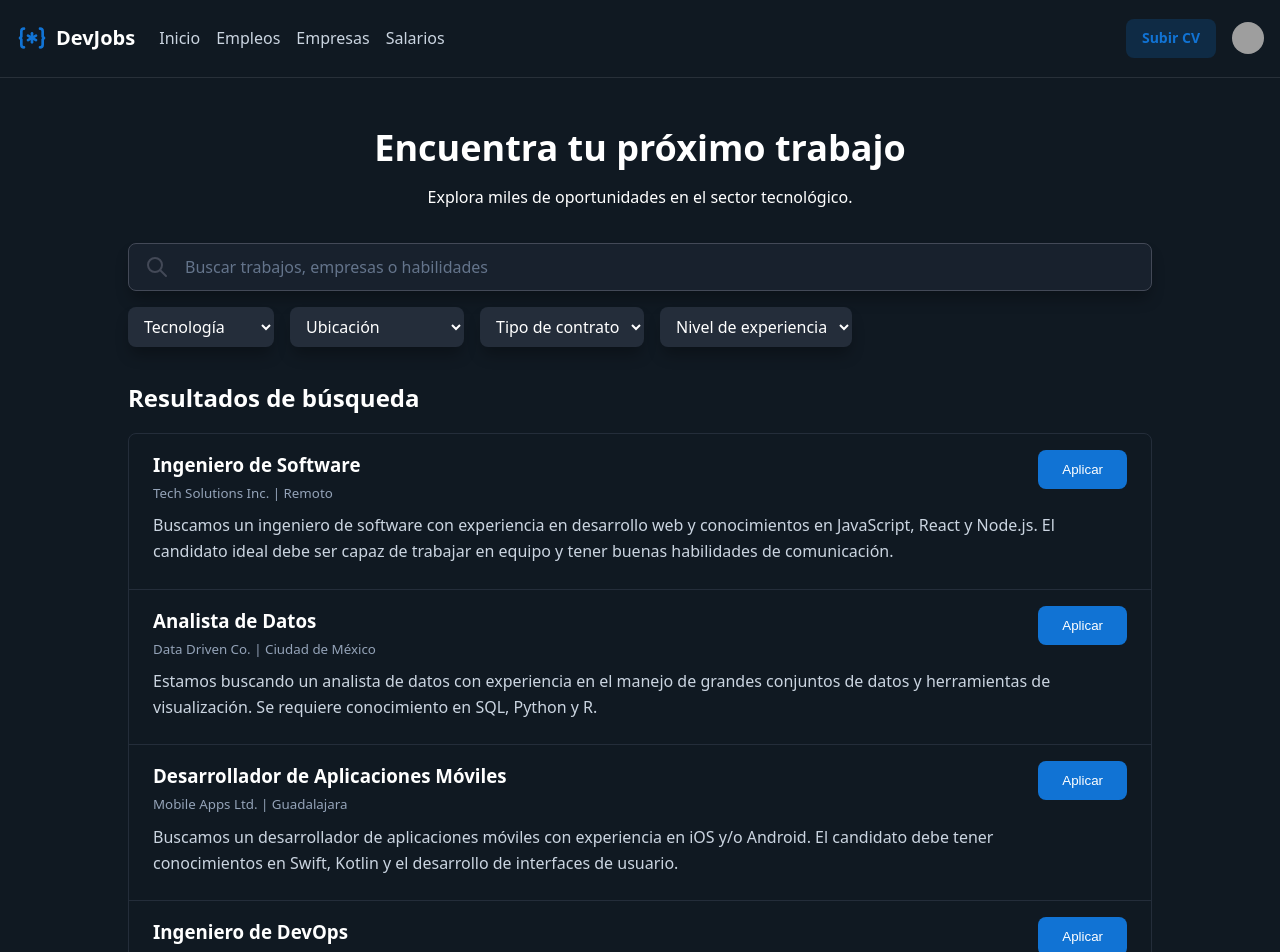
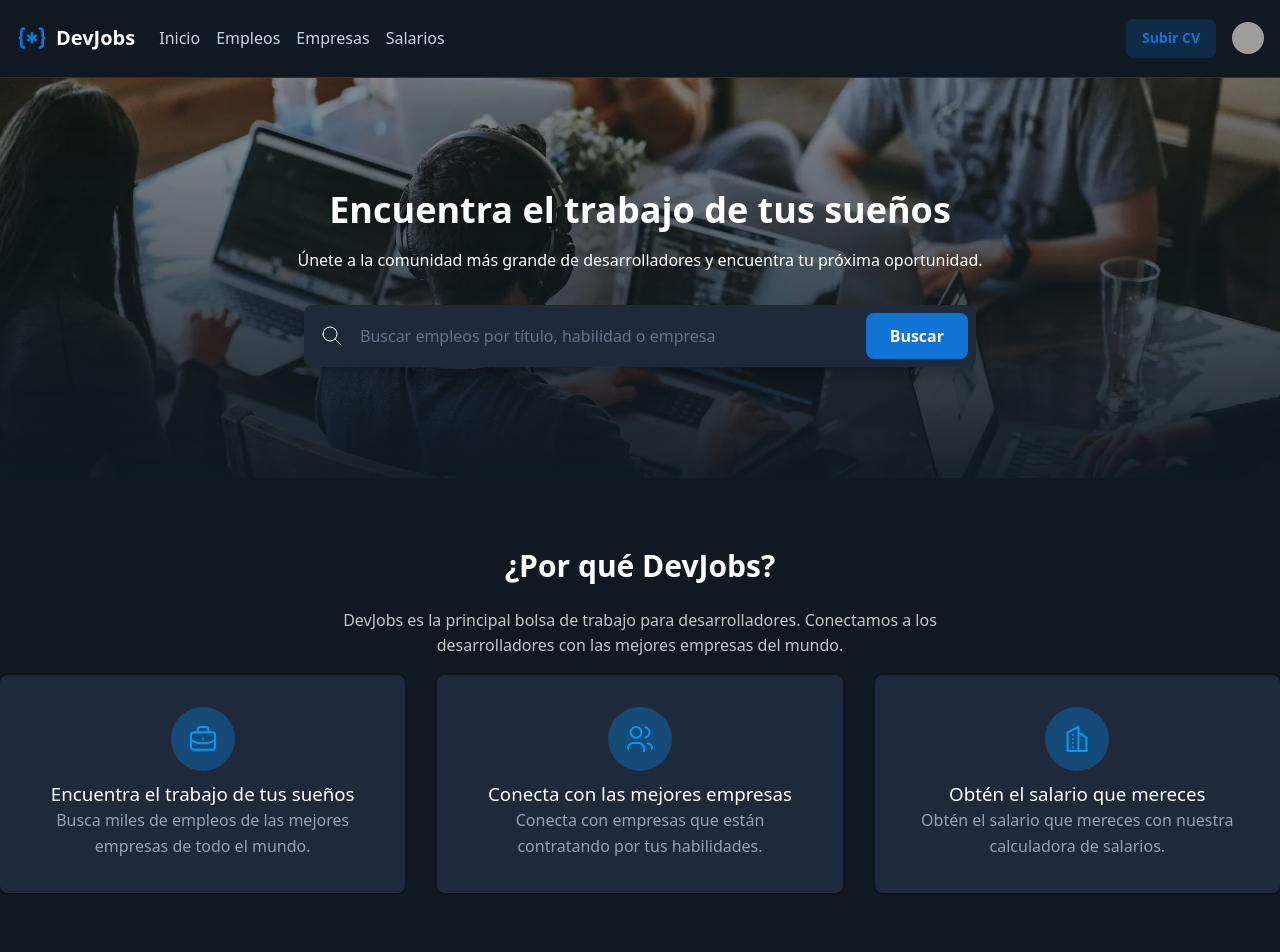
Before and after one commit to Qv1ko/jscamp-2025, a React (Vite) app in the folder 02-react/: page / in a window 1280 px wide. Shown: the top 952 px of the page. Built offline with nearby package versions, Linux system fonts and the light colour scheme; grey boxes are pictures that could not be loaded.

Commit message:
feat: basic routing

```diff
--- a/02-react/src/App.jsx
+++ b/02-react/src/App.jsx
@@ -1,90 +1,26 @@
-import { useState } from "react";
 import { Header } from "./components/Header.jsx";
-import { JobListing } from "./components/JobListing.jsx";
-import { Pagination } from "./components/Pagination.jsx";
-import { SearchFormSection } from "./components/SearchFormSection.jsx";
+import { Footer } from "./components/Footer.jsx";
 
-import jobsData from "./assets/data.json";
-
-const RESULTS_PER_PAGE = 5;
+import { HomePage } from "./pages/Home.jsx";
+import { SearchPage } from "./pages/Search.jsx";
+import { NotFoundPage } from "./pages/404.jsx";
 
 function App() {
-  const [filters, setFilters] = useState({
-    technology: "",
-    location: "",
-    contract: "",
-    experience: "",
-  });
-  const [textToFilter, setTextToFilter] = useState("");
-  const [currentPage, setCurrentPage] = useState(1);
+  const currentPath = window.location.pathname;
 
-  const jobsFilteredByFilters = jobsData.filter((job) => {
-    return (
-      (filters.technology === "" ||
-        job.data.technologies.some((item) => item === filters.technology)) &&
-      (filters.location === "" || job.data.modality === filters.location) &&
-      (filters.contract === "" || job.data.contract === filters.contract) &&
-      (filters.experience === "" || job.data.experience === filters.experience)
-    );
-  });
+  let page = <NotFoundPage />;
 
-  const jobsWithTextFilter =
-    textToFilter === ""
-      ? jobsFilteredByFilters
-      : jobsFilteredByFilters.filter((job) => {
-          return job.title.toLowerCase().includes(textToFilter.toLowerCase());
-        });
-
-  const totalPages = Math.ceil(jobsWithTextFilter.length / RESULTS_PER_PAGE);
-
-  const pagedResults = jobsWithTextFilter.slice(
-    (currentPage - 1) * RESULTS_PER_PAGE,
-    currentPage * RESULTS_PER_PAGE
-  );
-
-  const handlePageChange = (page) => {
-    setCurrentPage(page);
-  };
-
-  const handleSearch = (filters) => {
-    setFilters(filters);
-    setCurrentPage(1);
-  };
-
-  const handleTextFilter = (newTextToFilter) => {
-    setTextToFilter(newTextToFilter);
-    setCurrentPage(1);
-  };
+  if (currentPath === "/") {
+    page = <HomePage />;
+  } else if (currentPath === "/search") {
+    page = <SearchPage />;
+  }
 
   return (
     <>
       <Header />
-
-      <main>
-        <section className="search-section">
-          <header>
-            <h1>Encuentra tu próximo trabajo</h1>
-            <p>Explora miles de oportunidades en el sector tecnológico.</p>
-          </header>
-
-          <SearchFormSection
-            onSearch={handleSearch}
-            onTextFilter={handleTextFilter}
-          />
-
-          <section className="results-section">
-            <JobListing jobs={pagedResults} />
-          </section>
-
-          <footer>
-            <Pagination
-              currentPage={currentPage}
-              totalPages={totalPages}
-              onPageChange={handlePageChange}
-            />
-          </footer>
-        </section>
-      </main>
+      {page}
+      <Footer />
     </>
   );
 }
--- /dev/null
+++ b/02-react/src/components/Footer.jsx
@@ -0,0 +1,7 @@
+export function Footer() {
+  return (
+    <footer className="default-footer">
+      <small>&copy; 2025 DevJobs. Todos los derechos reservados.</small>
+    </footer>
+  );
+}
--- a/02-react/src/components/JobCard.jsx
+++ b/02-react/src/components/JobCard.jsx
@@ -28,11 +28,11 @@ export function JobCard({ job }) {
       >
         {text}
       </button>
-      <h3 className="offer-link">{title}</h3>
+      <h3 className="jobCardTitle offer-link">{title}</h3>
       <small>
         {company} | {location}
       </small>
-      <p>{description}</p>
+      <p className="jobCardDescription">{description}</p>
     </article>
   );
 }
--- a/02-react/src/components/JobCard.module.css
+++ b/02-react/src/components/JobCard.module.css
@@ -6,7 +6,7 @@ article {
         border-bottom: 0;
     }
 
-    h3 {
+    .jobCardTitle {
         max-width: fit-content;
         color: var(--text-primary);
 
@@ -19,7 +19,7 @@ article {
         color: var(--text-muted);
     }
 
-    p {
+    .jobCardDescription {
         color: var(--text-secondary);
         margin: 0.5rem 0;
         width: 100ch;
--- a/02-react/src/index.css
+++ b/02-react/src/index.css
@@ -133,11 +133,18 @@ h1+p {
     gap: 0.5rem;
     align-items: center;
 
-    h1 {
-      font-size: 1.25rem;
-      font-weight: 700;
-      margin: 0;
-      color: var(--text-primary);
+    a {
+      display: flex;
+      gap: 0.5rem;
+      align-items: center;
+      text-decoration: none;
+
+      h1 {
+        font-size: 1.25rem;
+        font-weight: 700;
+        margin: 0;
+        color: var(--text-primary);
+      }
     }
 
     nav {
--- /dev/null
+++ b/02-react/src/pages/404.jsx
@@ -0,0 +1,8 @@
+export function NotFoundPage() {
+  return (
+    <main>
+      <h1>404 - Página no encontrada</h1>
+      <p>Lo sentimos, la página que buscas no existe.</p>
+    </main>
+  );
+}
--- /dev/null
+++ b/02-react/src/pages/Home.jsx
@@ -0,0 +1,137 @@
+import backgroundImg from "../assets/background.webp";
+
+export function HomePage() {
+  return (
+    <main>
+      <section className="img-section">
+        <img src={backgroundImg} width="200" />
+
+        <h1>Encuentra el trabajo de tus sueños</h1>
+
+        <p>
+          Únete a la comunidad más grande de desarrolladores y encuentra tu
+          próxima oportunidad.
+        </p>
+
+        <form role="search">
+          <svg
+            xmlns="http://www.w3.org/2000/svg"
+            width="24"
+            height="24"
+            viewBox="0 0 24 24"
+            fill="none"
+            stroke="currentColor"
+            strokeWidth="1"
+            strokeLinecap="round"
+            strokeLinejoin="round"
+          >
+            <path stroke="none" d="M0 0h24v24H0z" fill="none" />
+            <path d="M10 10m-7 0a7 7 0 1 0 14 0a7 7 0 1 0 -14 0" />
+            <path d="M21 21l-6 -6" />
+          </svg>
+
+          <input
+            required
+            type="text"
+            placeholder="Buscar empleos por título, habilidad o empresa"
+          />
+
+          <button type="submit">Buscar</button>
+        </form>
+      </section>
+
+      <section className="cards-section">
+        <header>
+          <h2>¿Por qué DevJobs?</h2>
+          <p>
+            DevJobs es la principal bolsa de trabajo para desarrolladores.
+            Conectamos a los desarrolladores con las mejores empresas del mundo.
+          </p>
+        </header>
+
+        <footer>
+          <article>
+            <svg
+              xmlns="http://www.w3.org/2000/svg"
+              width="24"
+              height="24"
+              viewBox="0 0 24 24"
+              fill="none"
+              stroke="currentColor"
+              strokeWidth="1.5"
+              strokeLinecap="round"
+              strokeLinejoin="round"
+            >
+              <path stroke="none" d="M0 0h24v24H0z" fill="none" />
+              <path d="M3 7m0 2a2 2 0 0 1 2 -2h14a2 2 0 0 1 2 2v9a2 2 0 0 1 -2 2h-14a2 2 0 0 1 -2 -2z" />
+              <path d="M8 7v-2a2 2 0 0 1 2 -2h4a2 2 0 0 1 2 2v2" />
+              <path d="M12 12l0 .01" />
+              <path d="M3 13a20 20 0 0 0 18 0" />
+            </svg>
+
+            <h3>Encuentra el trabajo de tus sueños</h3>
+
+            <p>
+              Busca miles de empleos de las mejores empresas de todo el mundo.
+            </p>
+          </article>
+
+          <article>
+            <svg
+              xmlns="http://www.w3.org/2000/svg"
+              width="24"
+              height="24"
+              viewBox="0 0 24 24"
+              fill="none"
+              stroke="currentColor"
+              strokeWidth="1.5"
+              strokeLinecap="round"
+              strokeLinejoin="round"
+            >
+              <path stroke="none" d="M0 0h24v24H0z" fill="none" />
+              <path d="M9 7m-4 0a4 4 0 1 0 8 0a4 4 0 1 0 -8 0" />
+              <path d="M3 21v-2a4 4 0 0 1 4 -4h4a4 4 0 0 1 4 4v2" />
+              <path d="M16 3.13a4 4 0 0 1 0 7.75" />
+              <path d="M21 21v-2a4 4 0 0 0 -3 -3.85" />
+            </svg>
+
+            <h3>Conecta con las mejores empresas</h3>
+
+            <p>
+              Conecta con empresas que están contratando por tus habilidades.
+            </p>
+          </article>
+
+          <article>
+            <svg
+              xmlns="http://www.w3.org/2000/svg"
+              width="24"
+              height="24"
+              viewBox="0 0 24 24"
+              fill="none"
+              stroke="currentColor"
+              strokeWidth="1.5"
+              strokeLinecap="round"
+              strokeLinejoin="round"
+            >
+              <path stroke="none" d="M0 0h24v24H0z" fill="none" />
+              <path d="M3 21l18 0" />
+              <path d="M5 21v-14l8 -4v18" />
+              <path d="M19 21v-10l-6 -4" />
+              <path d="M9 9l0 .01" />
+              <path d="M9 12l0 .01" />
+              <path d="M9 15l0 .01" />
+              <path d="M9 18l0 .01" />
+            </svg>
+
+            <h3>Obtén el salario que mereces</h3>
+
+            <p>
+              Obtén el salario que mereces con nuestra calculadora de salarios.
+            </p>
+          </article>
+        </footer>
+      </section>
+    </main>
+  );
+}
--- /dev/null
+++ b/02-react/src/pages/Search.jsx
@@ -0,0 +1,86 @@
+import { useState } from "react";
+
+import { JobListing } from "../components/JobListing.jsx";
+import { Pagination } from "../components/Pagination.jsx";
+import { SearchFormSection } from "../components/SearchFormSection.jsx";
+
+import jobsData from "../assets/data.json";
+
+const RESULTS_PER_PAGE = 5;
+
+export function SearchPage() {
+  const [filters, setFilters] = useState({
+    technology: "",
+    location: "",
+    contract: "",
+    experience: "",
+  });
+  const [textToFilter, setTextToFilter] = useState("");
+  const [currentPage, setCurrentPage] = useState(1);
+
+  const jobsFilteredByFilters = jobsData.filter((job) => {
+    return (
+      (filters.technology === "" ||
+        job.data.technologies.some((item) => item === filters.technology)) &&
+      (filters.location === "" || job.data.modality === filters.location) &&
+      (filters.contract === "" || job.data.contract === filters.contract) &&
+      (filters.experience === "" || job.data.experience === filters.experience)
+    );
+  });
+
+  const jobsWithTextFilter =
+    textToFilter === ""
+      ? jobsFilteredByFilters
+      : jobsFilteredByFilters.filter((job) => {
+          return job.title.toLowerCase().includes(textToFilter.toLowerCase());
+        });
+
+  const totalPages = Math.ceil(jobsWithTextFilter.length / RESULTS_PER_PAGE);
+
+  const pagedResults = jobsWithTextFilter.slice(
+    (currentPage - 1) * RESULTS_PER_PAGE,
+    currentPage * RESULTS_PER_PAGE
+  );
+
+  const handlePageChange = (page) => {
+    setCurrentPage(page);
+  };
+
+  const handleSearch = (filters) => {
+    setFilters(filters);
+    setCurrentPage(1);
+  };
+
+  const handleTextFilter = (newTextToFilter) => {
+    setTextToFilter(newTextToFilter);
+    setCurrentPage(1);
+  };
+
+  return (
+    <main>
+      <section className="search-section">
+        <header>
+          <h1>Encuentra tu próximo trabajo</h1>
+          <p>Explora miles de oportunidades en el sector tecnológico.</p>
+        </header>
+
+        <SearchFormSection
+          onSearch={handleSearch}
+          onTextFilter={handleTextFilter}
+        />
+
+        <section className="results-section">
+          <JobListing jobs={pagedResults} />
+        </section>
+
+        <footer>
+          <Pagination
+            currentPage={currentPage}
+            totalPages={totalPages}
+            onPageChange={handlePageChange}
+          />
+        </footer>
+      </section>
+    </main>
+  );
+}
```
Also changed, not shown: 02-react/src/components/Header.jsx (+6 -4 lines), 02-react/src/assets/background.webp (added).
